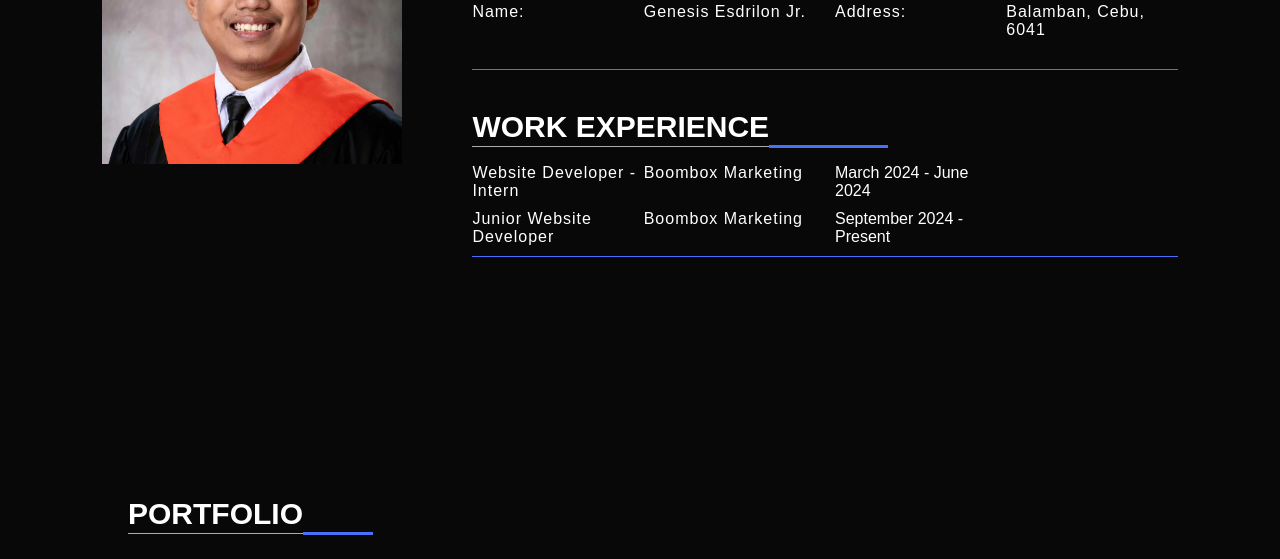
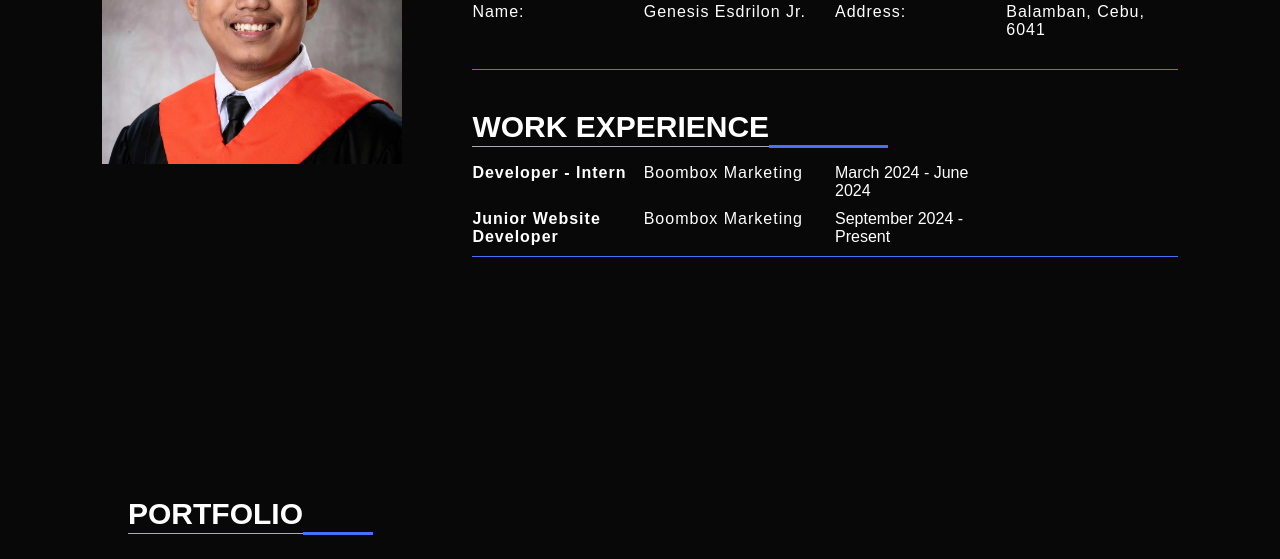
Before and after one commit to Sliceofbanana/Genesis-Portfolio, a plain HTML site: page index.html in a window 1280 px wide. Shown: the part 1154-1713 px from the top of the page. Drawn offline with Linux system fonts and the light colour scheme.

Commit message:
021725 - anadawan

```diff
--- a/index.html
+++ b/index.html
@@ -65,9 +65,9 @@
                     <div class="work-experience">
                         <h1>Work Experience</h1>
                         <div class="workinfo">
-                            <div><span>Website Developer - Intern</span><span>Boombox Marketing</span></div>
+                            <div><span><strong>Developer - Intern</strong></span><span>Boombox Marketing</span></div>
                             <div>March 2024 - June 2024</div>
-                            <div><span>Junior Website Developer</span><span>Boombox Marketing</span></div>
+                            <div><span><strong>Junior Website Developer</strong></span><span>Boombox Marketing</span></div>
                             <div>September 2024 - Present</div>
                         </div>
                     </div>
```
